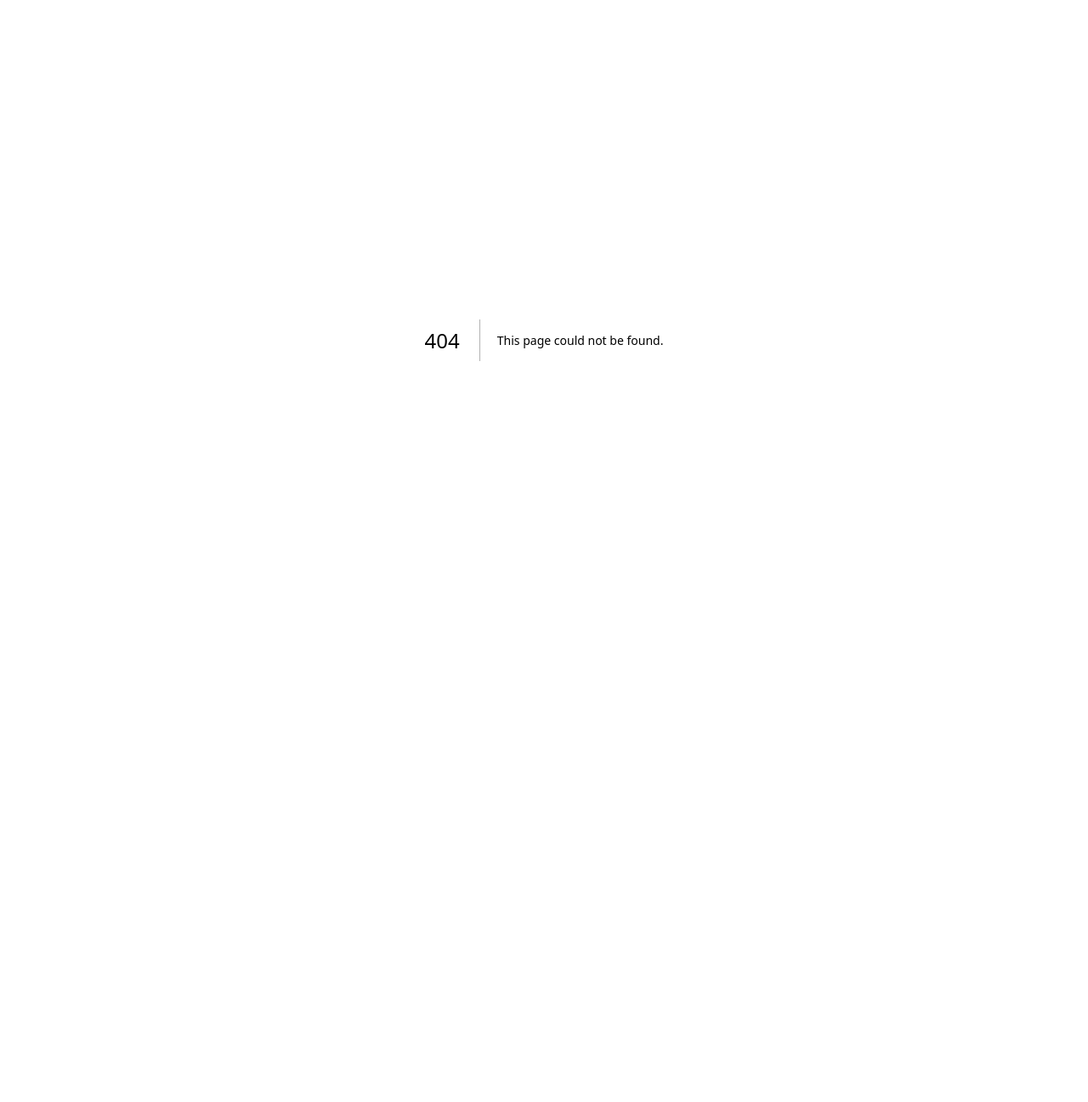
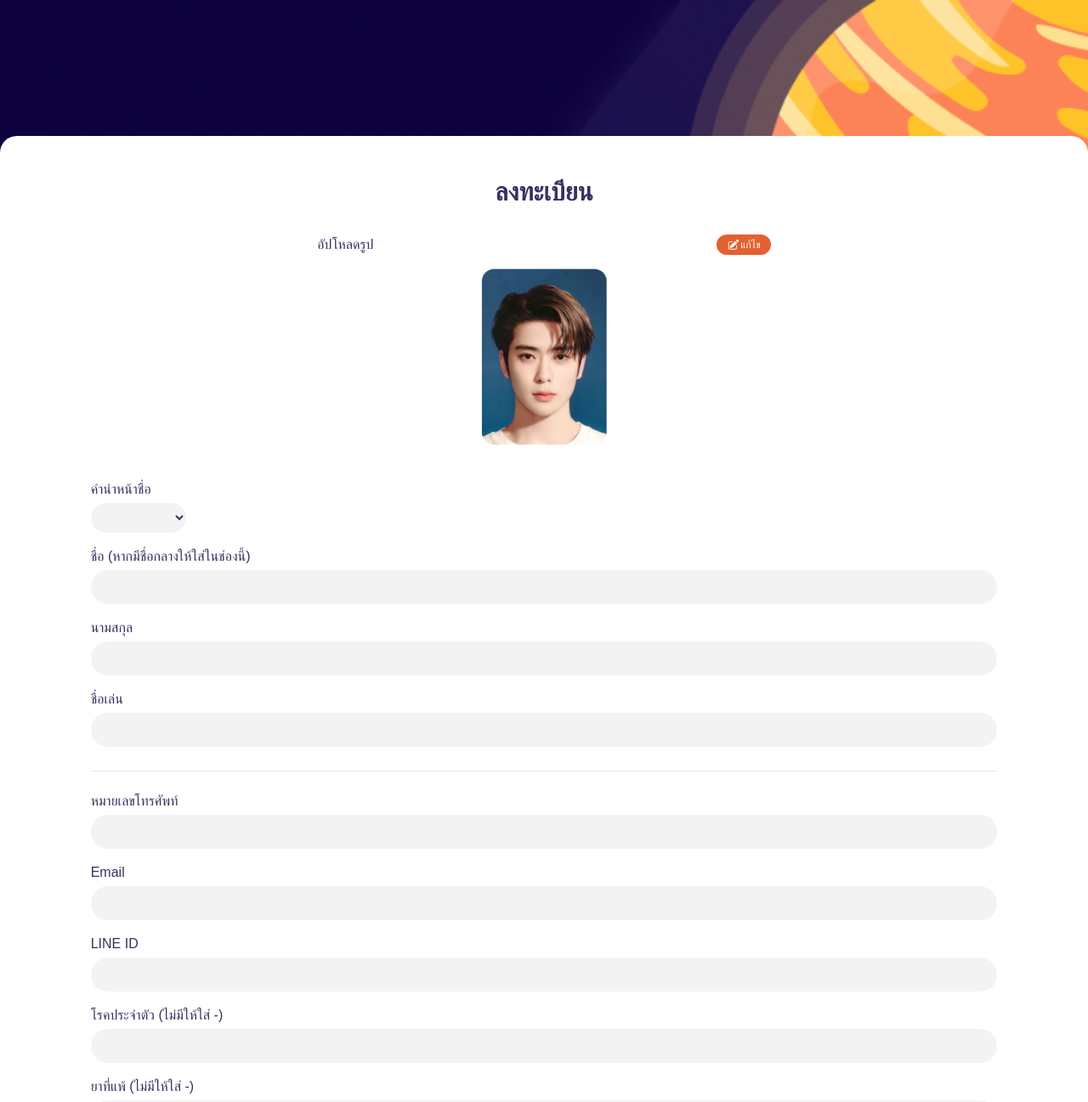
Before and after one commit to isd-sgcu/rpkm66-frontend, a Next.js app: page /register in a window 1280 px wide. Before the commit this address had no page. Shown: the top 1297 px of the page at 85% size. Before the commit the page ends 800 px from the top, so only its background shows below. Built offline with nearby package versions, Linux system fonts and the light colour scheme; a web font is replaced by a local one.

Commit message:
feat: register page structure

```diff
--- /dev/null
+++ b/src/pages/register.tsx
@@ -0,0 +1,211 @@
+import Link from 'next/link';
+import Image from 'next/image';
+
+const Register = () => {
+    const inputStyle =
+        'w-full bg-input-gray border-input-gray rounded-full p-2 px-3 mb-4';
+    return (
+        <div className="w-screen min-h-screen pt-40 font-ibm bg-background-mobile lg:bg-background-desktop bg-no-repeat bg-cover bg-center text-white text-center  z-0 overflow-clip select-none">
+            <form className=" bg-white w-full rounded-t-[20px] flex flex-col justify-start items-center text-purple">
+                <h1 className="text-3xl font-bold mt-12 mb-2">ลงทะเบียน</h1>
+                <div className="flex flex-col justify-start items-center w-10/12 ">
+                    <div className="w-1/2 my-6">
+                        <div className="flex flex-row justify-between items-center">
+                            <div>อัปโหลดรูป</div>
+                            <button className="bg-[#E36130] flex flex-row justify-center items-center py-1 px-3 rounded-full">
+                                <Image
+                                    src="/images/heroicons-solid/pencil-square.svg"
+                                    alt=""
+                                    height={16}
+                                    width={16}
+                                />
+                                <p className="text-white text-xs">แก้ไข</p>
+                            </button>
+                        </div>
+                        <div className="w-full h-52 relative rounded-2xl overflow-hidden  my-4">
+                            <Image
+                                src="/images/pfp-placeholder.png"
+                                alt=""
+                                fill
+                                style={{ objectFit: 'contain' }}
+                            />
+                        </div>
+                    </div>
+                    <div className="w-full flex flex-col justify-start items-start">
+                        <label htmlFor="" className="mb-1">
+                            คำนำหน้าชื่อ
+                        </label>
+                        <select
+                            name="title"
+                            id="title"
+                            className=" w-28 bg-input-gray border-input-gray rounded-full p-2 px-3 mb-4"
+                            required
+                        >
+                            <option value=""></option>
+                            <option value="นาย">นาย</option>
+                            <option value="นางสาว">นางสาว</option>
+                            <option value="นาง">นาง</option>
+                        </select>
+                        <label htmlFor="" className="mb-1">
+                            ชื่อ (หากมีชื่อกลางให้ใส่ในช่องนี้)
+                        </label>
+                        <input
+                            type="text"
+                            name="name"
+                            id="name"
+                            className={inputStyle}
+                            required
+                        />
+                        <label htmlFor="" className="mb-1">
+                            นามสกุล
+                        </label>
+                        <input
+                            type="text"
+                            name="surname"
+                            id="surname"
+                            className={inputStyle}
+                            required
+                        />
+                        <label htmlFor="" className="mb-1">
+                            ชื่อเล่น
+                        </label>
+                        <input
+                            type="text"
+                            name="nickname"
+                            id="nickname"
+                            className={inputStyle}
+                            required
+                        />
+                    </div>
+                </div>
+                <hr className="w-10/12 h-1 mt-3 mb-5" />
+                <div className=" w-10/12 flex flex-col justify-start items-start">
+                    <label htmlFor="" className="mb-1">
+                        หมายเลขโทรศัพท์
+                    </label>
+                    <input
+                        type="text"
+                        name="phone"
+                        id="phone"
+                        className={inputStyle}
+                        required
+                    />
+                    <label htmlFor="" className="mb-1">
+                        Email
+                    </label>
+                    <input
+                        type="email"
+                        name="email"
+                        id="email"
+                        className={inputStyle}
+                        required
+                    />
+                    <label htmlFor="" className="mb-1">
+                        LINE ID
+                    </label>
+                    <input
+                        type="text"
+                        name="lineId"
+                        id="lineId"
+                        className={inputStyle}
+                        required
+                    />
+                    <label htmlFor="" className="mb-1">
+                        โรคประจำตัว (ไม่มีให้ใส่ -)
+                    </label>
+                    <input
+                        type="text"
+                        name="diseases"
+                        id="diseases"
+                        className={inputStyle}
+                        required
+                    />
+                    <label htmlFor="" className="mb-1">
+                        ยาที่แพ้ (ไม่มีให้ใส่ -)
+                    </label>
+                    <input
+                        type="text"
+                        name="drugAllergy"
+                        id="drugAllergy"
+                        className={inputStyle}
+                        required
+                    />
+                    <label htmlFor="" className="mb-1">
+                        อาหารที่แพ้ (ไม่มีให้ใส่ -)
+                    </label>
+                    <input
+                        type="text"
+                        name="foodAllergy"
+                        id="foodAllergy"
+                        className={inputStyle}
+                        required
+                    />
+                    <label htmlFor="" className="mb-1">
+                        ข้อจำกัดทางอาหาร (ไม่มีให้ใส่ -)
+                    </label>
+                    <input
+                        type="text"
+                        name="foodRestriction"
+                        id="foodRestriction"
+                        className={inputStyle}
+                        required
+                    />
+                    <hr className="w-full h-1 mt-3 mb-5" />
+                    <label htmlFor="" className="mb-1">
+                        เบอร์ติดต่อฉุกเฉิน
+                    </label>
+                    <input
+                        type="text"
+                        name="emergencyNo"
+                        id="emergencyNo"
+                        className={inputStyle}
+                        required
+                    />
+                    <label htmlFor="" className="mb-1">
+                        ความสัมพันธ์กับตนเอง
+                    </label>
+                    <input
+                        type="text"
+                        name="emergencyRel"
+                        id="emergencyRel"
+                        className={inputStyle}
+                        required
+                    />
+                </div>
+                <div className="w-10/12 flex flex-row justify-start items-start mt-8 mb-2">
+                    <input
+                        type="checkbox"
+                        name="flask"
+                        id="flask"
+                        className=" bg-input-gray border-none w-7 h-7 mr-3"
+                    />
+                    <label htmlFor="flask" className="text-left w-3/4">
+                        รับกระติกน้ำ Zero waste ที่โต๊ะลงทะเบียนในวันที่ 5
+                    </label>
+                </div>
+                <div className="w-10/12 flex flex-row justify-start items-start mt-3 mb-5">
+                    <input
+                        type="checkbox"
+                        name="tc"
+                        id="tc"
+                        className=" bg-input-gray border-none w-7 h-7 mr-3"
+                    />
+                    <label htmlFor="tc" className="text-left ">
+                        ยอมรับ{' '}
+                        <Link href={''} className=" underline">
+                            ข้อตกลงและเงื่อนไขการใช้งาน
+                        </Link>
+                    </label>
+                </div>
+                <button
+                    type="submit"
+                    className="text-xl text-white font-bold bg-[#E95682] rounded-full py-2 px-14 my-10 mb-16 shadow-regisSubmit"
+                >
+                    ลงทะเบียน
+                </button>
+            </form>
+        </div>
+    );
+};
+
+export default Register;
--- a/tailwind.config.js
+++ b/tailwind.config.js
@@ -15,6 +15,8 @@ const config = {
                 yellow: '#FFC32A',
                 green: '#46B9AD',
                 orange: '#E36131',
+                'input-gray': '#F3F3F3',
+                'input-gray-dark': 'rgba(51, 51, 51, 0.30)',
             },
             fontFamily: {
                 ibm: ['var(--font-ibm)'],
@@ -26,6 +28,10 @@ const config = {
             ringWidth: {
                 16: '16px',
             },
+            boxShadow: {
+                regisSubmit:
+                    '0px 0px 2.124147891998291px 9.027628898620605px rgba(233, 86, 130, 0.25)',
+            },
         },
     },
     plugins: [],
```
Also changed, not shown: public/images/heroicons-solid/pencil-square.svg (added), public/images/pfp-placeholder.png (added).
